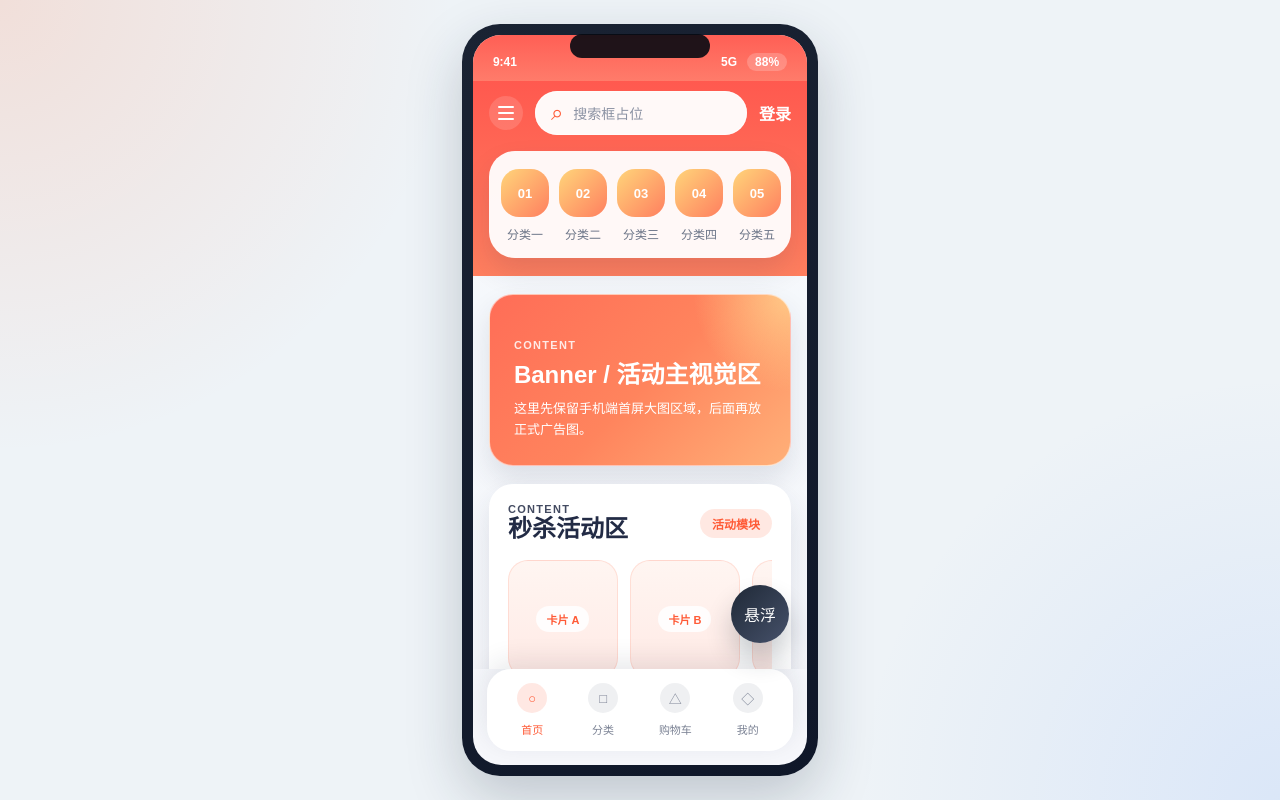
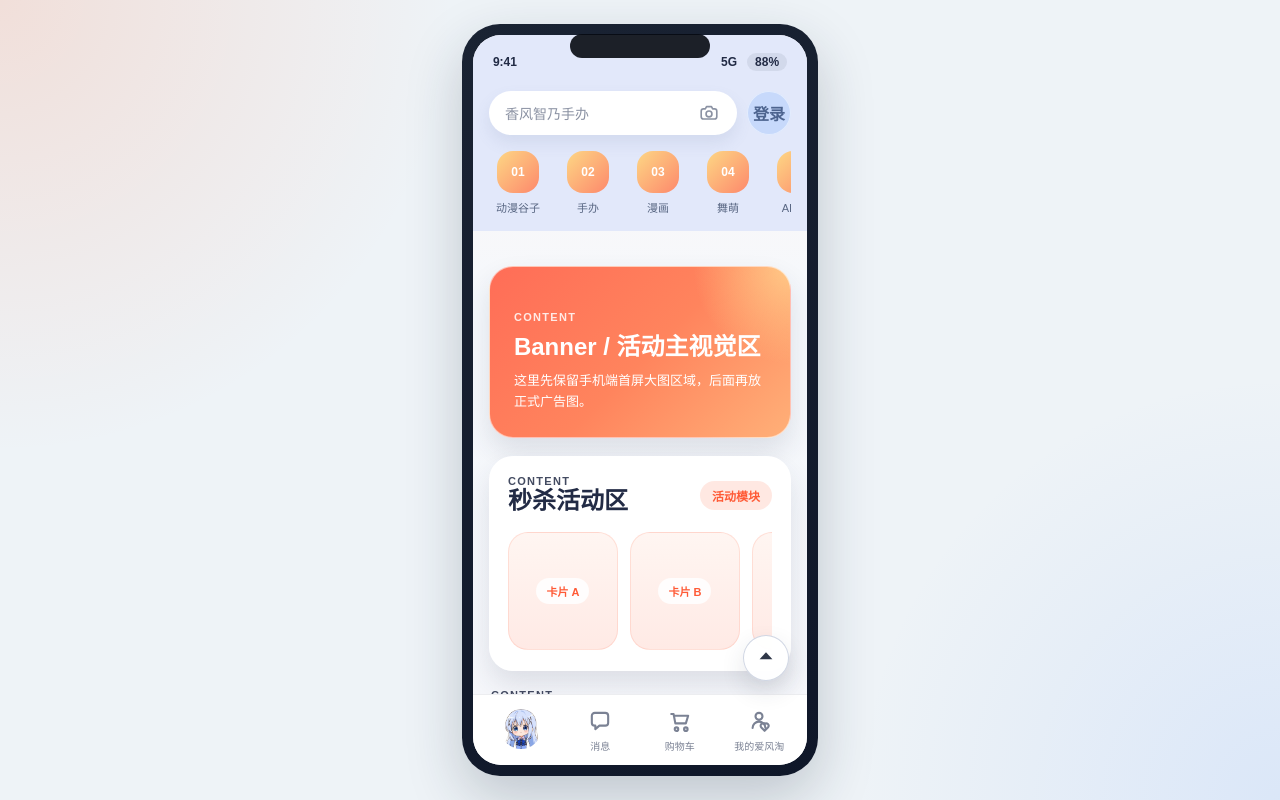
Before and after one commit to Kyy008/LetsKafu, a website: page src/index.html in a window 1280 px wide. Drawn offline with Linux system fonts and the light colour scheme.

Commit message:
feat：界面初步排版

```diff
--- a/src/index.html
+++ b/src/index.html
@@ -22,45 +22,53 @@
 
         <header class="header">
           <div class="search-row">
-            <button class="icon-button" type="button" aria-label="菜单">
-              <span></span>
-              <span></span>
-              <span></span>
-            </button>
-
             <div class="search-bar">
-              <span class="search-icon">⌕</span>
-              <span class="search-text">搜索框占位</span>
+              <span class="search-text">香风智乃手办</span>
+              <span class="search-camera" aria-hidden="true">
+                <svg viewBox="0 0 24 24" role="img" aria-hidden="true">
+                  <path d="M8 7.5 9.3 5h5.4L16 7.5h2A2.5 2.5 0 0 1 20.5 10v6A2.5 2.5 0 0 1 18 18.5H6A2.5 2.5 0 0 1 3.5 16v-6A2.5 2.5 0 0 1 6 7.5z"></path>
+                  <circle cx="12" cy="13" r="3.2"></circle>
+                </svg>
+              </span>
             </div>
 
-            <button class="login-button" type="button">登录</button>
+            <button class="login-button" type="button" aria-label="登录">登录</button>
           </div>
 
           <nav class="category-nav" aria-label="商品分类">
             <a class="category-item" href="#">
               <span class="category-badge">01</span>
-              <span class="category-label">分类一</span>
+              <span class="category-label">动漫谷子</span>
             </a>
             <a class="category-item" href="#">
               <span class="category-badge">02</span>
-              <span class="category-label">分类二</span>
+              <span class="category-label">手办</span>
             </a>
             <a class="category-item" href="#">
               <span class="category-badge">03</span>
-              <span class="category-label">分类三</span>
+              <span class="category-label">漫画</span>
             </a>
             <a class="category-item" href="#">
               <span class="category-badge">04</span>
-              <span class="category-label">分类四</span>
+              <span class="category-label">舞萌</span>
             </a>
             <a class="category-item" href="#">
               <span class="category-badge">05</span>
-              <span class="category-label">分类五</span>
+              <span class="category-label">AI模型</span>
+            </a>
+            <a class="category-item" href="#">
+              <span class="category-badge">06</span>
+              <span class="category-label">立牌</span>
+            </a>
+            <a class="category-item" href="#">
+              <span class="category-badge">07</span>
+              <span class="category-label">电脑硬件</span>
             </a>
           </nav>
         </header>
 
-        <main class="content">
+        <main class="content" id="content">
+          <div class="content-top-anchor" id="content-top" aria-hidden="true"></div>
           <section class="module-card module-banner">
             <p class="module-tag">Content</p>
             <h1>Banner / 活动主视觉区</h1>
@@ -142,25 +150,49 @@
         </main>
 
         <footer class="footer">
-          <a class="nav-item nav-item--active" href="#">
-            <span class="nav-icon">○</span>
-            <span class="nav-label">首页</span>
+          <a class="nav-item nav-item--active nav-item--home" href="#" aria-label="首页">
+            <span class="nav-icon" aria-hidden="true">
+              <img class="nav-icon-image" src="assets/bottom/icon.png" alt="">
+            </span>
           </a>
           <a class="nav-item" href="#">
-            <span class="nav-icon">□</span>
-            <span class="nav-label">分类</span>
+            <span class="nav-icon" aria-hidden="true">
+              <svg viewBox="0 0 24 24" role="img" aria-hidden="true">
+                <path d="M5 7.5A2.5 2.5 0 0 1 7.5 5h9A2.5 2.5 0 0 1 19 7.5v6A2.5 2.5 0 0 1 16.5 16h-5l-3.5 3V16H7.5A2.5 2.5 0 0 1 5 13.5z"></path>
+              </svg>
+            </span>
+            <span class="nav-label">消息</span>
           </a>
           <a class="nav-item" href="#">
-            <span class="nav-icon">△</span>
+            <span class="nav-icon" aria-hidden="true">
+              <svg viewBox="0 0 24 24" role="img" aria-hidden="true">
+                <circle cx="9" cy="19" r="1.5"></circle>
+                <circle cx="17" cy="19" r="1.5"></circle>
+                <path d="M4.5 6h2l1.5 8h9l2-6.5H8"></path>
+              </svg>
+            </span>
             <span class="nav-label">购物车</span>
           </a>
           <a class="nav-item" href="#">
-            <span class="nav-icon">◇</span>
-            <span class="nav-label">我的</span>
+            <span class="nav-icon" aria-hidden="true">
+              <svg viewBox="0 0 24 24" role="img" aria-hidden="true">
+                <circle cx="12" cy="8" r="3"></circle>
+                <path d="M6.5 18a5.5 5.5 0 0 1 11 0"></path>
+                <path d="M16.6 14.6c.8-.8 2.2-.8 3 0s.8 2.1 0 3l-2.8 2.8-2.8-2.8a2.12 2.12 0 0 1 0-3c.8-.8 2.2-.8 3 0Z"></path>
+              </svg>
+            </span>
+            <span class="nav-label">我的爱风淘</span>
           </a>
         </footer>
 
-        <button class="float-button" type="button">悬浮</button>
+        <a class="float-button" href="#content-top" aria-label="回到顶部">
+          <span class="float-button-icon" aria-hidden="true">
+            <svg viewBox="0 0 24 24" role="img" aria-hidden="true">
+              <path d="M12 7 6.5 13h11z"></path>
+            </svg>
+          </span>
+          <span class="float-button-label">顶部</span>
+        </a>
       </div>
     </div>
   </div>
--- a/src/style.css
+++ b/src/style.css
@@ -5,7 +5,7 @@
   --iphone-width: 9;
   --iphone-height: 19;
   --screen-bg: linear-gradient(180deg, #fff7f4 0%, #f5f8fc 36%, #f6f7fb 100%);
-  --header-bg: linear-gradient(180deg, #ff594f 0%, #ff7f5f 100%);
+  --header-bg: #e2e8fa;
   --card-bg: rgba(255, 255, 255, 0.94);
   --card-border: rgba(255, 255, 255, 0.55);
   --text-main: #222b45;
@@ -97,8 +97,8 @@ button {
   padding: 18px 20px 10px;
   font-size: 12px;
   font-weight: 700;
-  color: #fff;
-  background: linear-gradient(180deg, rgba(255, 89, 79, 0.96), rgba(255, 110, 91, 0.9));
+  color: var(--text-main);
+  background: var(--header-bg);
 }
 
 .status-icons {
@@ -110,122 +110,133 @@ button {
 .battery {
   padding: 2px 8px;
   border-radius: 999px;
-  background: rgba(255, 255, 255, 0.2);
+  background: rgba(34, 43, 69, 0.08);
 }
 
 .header {
-  padding: 10px 16px 18px;
+  padding: 10px 16px 12px;
   background: var(--header-bg);
   display: flex;
   flex-direction: column;
-  gap: 16px;
+  gap: 10px;
 }
 
 .search-row {
   display: flex;
   align-items: center;
-  gap: 12px;
-}
-
-.icon-button {
-  width: 34px;
-  height: 34px;
-  padding: 0;
-  border: 0;
-  border-radius: 50%;
-  background: rgba(255, 255, 255, 0.14);
-  display: flex;
-  flex-direction: column;
-  justify-content: center;
-  align-items: center;
-  gap: 4px;
-  cursor: pointer;
-}
-
-.icon-button span {
-  width: 16px;
-  height: 2px;
-  border-radius: 999px;
-  background: #fff;
+  gap: 10px;
 }
 
 .search-bar {
   flex: 1;
   min-height: 44px;
   border-radius: 999px;
-  background: rgba(255, 255, 255, 0.96);
+  background: #fff;
   display: flex;
   align-items: center;
   gap: 10px;
   padding: 0 16px;
-  box-shadow: inset 0 0 0 1px rgba(255, 255, 255, 0.55);
-}
-
-.search-icon {
-  color: var(--accent);
-  font-size: 22px;
-  line-height: 1;
+  box-shadow: 0 8px 16px rgba(101, 118, 160, 0.12);
 }
 
 .search-text {
+  flex: 1;
   color: #8b92a3;
   font-size: 14px;
 }
 
+.search-camera {
+  width: 24px;
+  height: 24px;
+  display: flex;
+  justify-content: center;
+  align-items: center;
+  color: #8b92a3;
+}
+
+.search-camera svg {
+  width: 22px;
+  height: 22px;
+  stroke: currentColor;
+  fill: none;
+  stroke-width: 1.8;
+  stroke-linecap: round;
+  stroke-linejoin: round;
+}
+
 .login-button {
+  width: 44px;
+  height: 44px;
+  padding: 0;
   border: 0;
-  background: transparent;
-  color: #fff;
+  border-radius: 50%;
+  background: #c7d9fb;
+  color: #4d648f;
   font-weight: 700;
-  padding: 0;
   cursor: pointer;
+  display: flex;
+  justify-content: center;
+  align-items: center;
+  box-shadow: inset 0 0 0 1px rgba(255, 255, 255, 0.5);
 }
 
 .category-nav {
-  background: rgba(255, 255, 255, 0.95);
-  border-radius: 26px;
-  padding: 18px 12px 16px;
+  padding: 6px 4px 4px;
   display: flex;
-  justify-content: space-between;
-  gap: 10px;
-  box-shadow: var(--shadow-card);
+  justify-content: flex-start;
+  gap: 12px;
+  overflow-x: auto;
+  scroll-snap-type: x proximity;
+  scrollbar-width: none;
+}
+
+.category-nav::-webkit-scrollbar {
+  display: none;
 }
 
 .category-item {
-  flex: 1;
+  flex: 0 0 58px;
   display: flex;
   flex-direction: column;
   align-items: center;
-  gap: 8px;
+  gap: 6px;
   color: var(--text-main);
+  scroll-snap-align: start;
 }
 
 .category-badge {
-  width: 48px;
-  height: 48px;
-  border-radius: 18px;
-  background: linear-gradient(135deg, #ffd57a 0%, #ff7f5f 100%);
+  width: 42px;
+  height: 42px;
+  border-radius: 16px;
+  background: linear-gradient(135deg, rgba(255, 213, 122, 0.92) 0%, rgba(255, 127, 95, 0.92) 100%);
   color: #fff;
   display: flex;
   justify-content: center;
   align-items: center;
   font-weight: 800;
-  font-size: 13px;
+  font-size: 12px;
 }
 
 .category-label {
-  font-size: 12px;
-  color: var(--text-muted);
+  font-size: 11px;
+  color: #596783;
 }
 
 .content {
   flex: 1;
   min-height: 0;
   overflow-y: auto;
+  scroll-behavior: smooth;
   padding: 18px 16px 20px;
   display: flex;
   flex-direction: column;
   gap: 18px;
+}
+
+.content-top-anchor {
+  width: 1px;
+  height: 1px;
+  margin-top: -1px;
 }
 
 .content::-webkit-scrollbar {
@@ -397,59 +408,121 @@ button {
 }
 
 .footer {
-  min-height: 82px;
-  padding: 12px 10px;
-  margin: 0 14px 14px;
-  border-radius: 24px;
-  background: rgba(255, 255, 255, 0.94);
-  backdrop-filter: blur(12px);
+  min-height: 68px;
+  padding: 10px 8px 12px;
+  margin: 0;
+  border-radius: 0;
+  background: #fff;
+  border-top: 1px solid rgba(123, 130, 148, 0.14);
   display: flex;
   justify-content: space-around;
   align-items: center;
-  box-shadow: 0 -8px 26px rgba(33, 43, 62, 0.1);
+  box-shadow: none;
   flex-shrink: 0;
 }
 
 .nav-item {
+  flex: 1;
+  min-width: 0;
   display: flex;
   flex-direction: column;
   align-items: center;
-  gap: 8px;
+  gap: 4px;
   color: #7b8294;
   font-size: 11px;
+  text-align: center;
+}
+
+.nav-item--home {
+  justify-content: center;
 }
 
 .nav-icon {
-  width: 30px;
-  height: 30px;
-  border-radius: 50%;
-  background: rgba(123, 130, 148, 0.12);
+  width: 32px;
+  height: 32px;
   display: flex;
   justify-content: center;
   align-items: center;
-  font-size: 13px;
+  color: currentColor;
+}
+
+.nav-icon svg {
+  width: 28px;
+  height: 28px;
+  stroke: currentColor;
+  fill: none;
+  stroke-width: 1.8;
+  stroke-linecap: round;
+  stroke-linejoin: round;
+}
+
+.nav-icon-image {
+  width: 24px;
+  height: 24px;
+  border-radius: 50%;
+  object-fit: cover;
+  display: block;
+}
+
+.nav-item--home .nav-icon {
+  width: 40px;
+  height: 40px;
+}
+
+.nav-item--home .nav-icon-image {
+  width: 40px;
+  height: 40px;
+}
+
+.nav-label {
+  font-size: 10px;
+  line-height: 1.2;
+  white-space: nowrap;
 }
 
 .nav-item--active {
   color: var(--accent);
 }
 
-.nav-item--active .nav-icon {
-  background: rgba(255, 90, 54, 0.14);
-}
-
 .float-button {
   position: absolute;
   right: 18px;
-  bottom: 122px;
-  width: 58px;
-  height: 58px;
-  border: 0;
+  bottom: 84px;
+  width: 46px;
+  height: 46px;
+  border: 1px solid rgba(203, 210, 224, 0.9);
   border-radius: 50%;
-  background: linear-gradient(135deg, #1f2937 0%, #46516a 100%);
-  color: #fff;
-  box-shadow: 0 16px 26px rgba(31, 41, 55, 0.24);
+  background: rgba(255, 255, 255, 0.96);
+  color: #2f3748;
+  box-shadow: 0 10px 24px rgba(39, 48, 69, 0.12);
+  display: flex;
+  align-items: center;
+  justify-content: center;
   cursor: pointer;
+  transition: transform 180ms ease, box-shadow 180ms ease;
+}
+
+.float-button-icon {
+  width: 28px;
+  height: 28px;
+  display: flex;
+  justify-content: center;
+  align-items: center;
+}
+
+.float-button-icon svg {
+  width: 28px;
+  height: 28px;
+  fill: currentColor;
+}
+
+.float-button-label {
+  display: none;
+}
+
+.float-button:hover {
+  transform: translateY(-2px);
+  box-shadow: 0 14px 28px rgba(39, 48, 69, 0.16);
 }
 
 @media (max-width: 480px) {
@@ -478,11 +551,11 @@ button {
 
   .footer {
     margin: 0;
-    border-radius: 24px 24px 0 0;
+    border-radius: 0;
   }
 
   .float-button {
     right: 16px;
-    bottom: 104px;
+    bottom: 82px;
   }
 }
```
Also changed, not shown: src/assets/bottom/icon.png (added).
